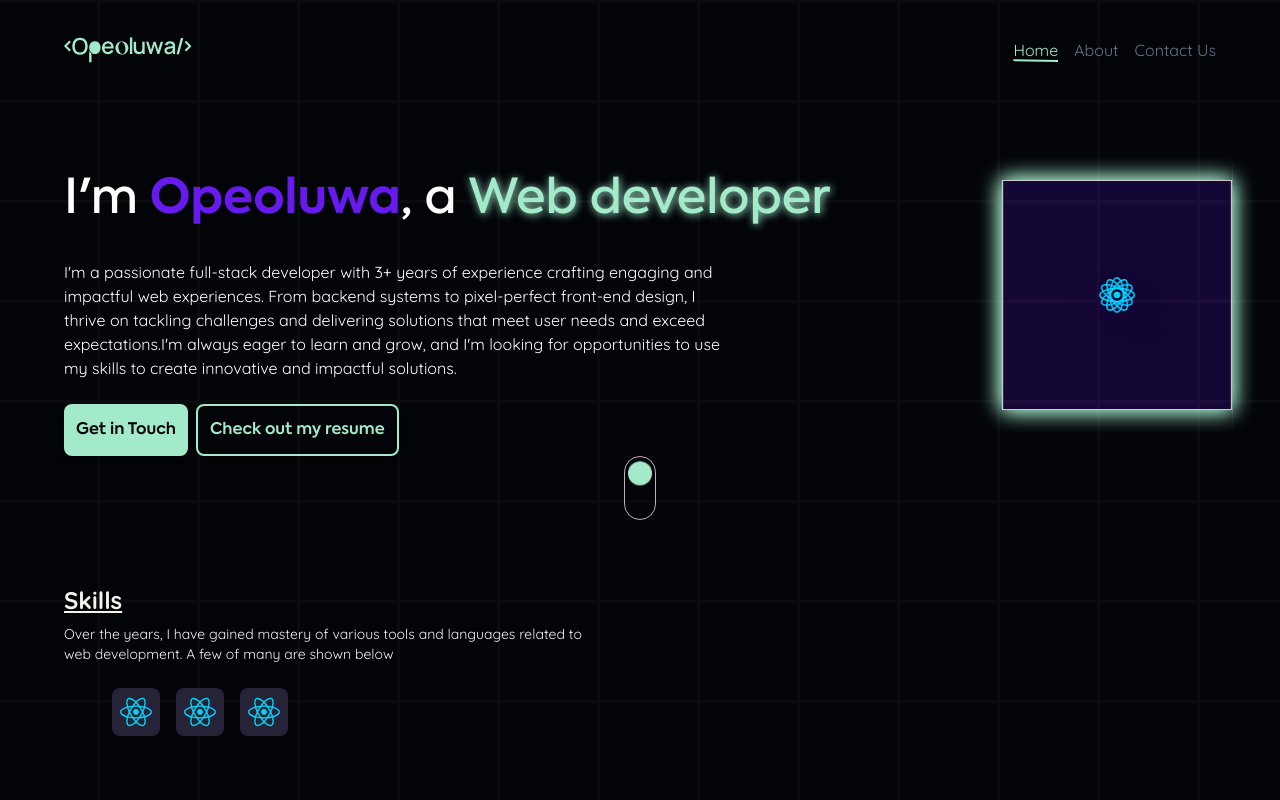
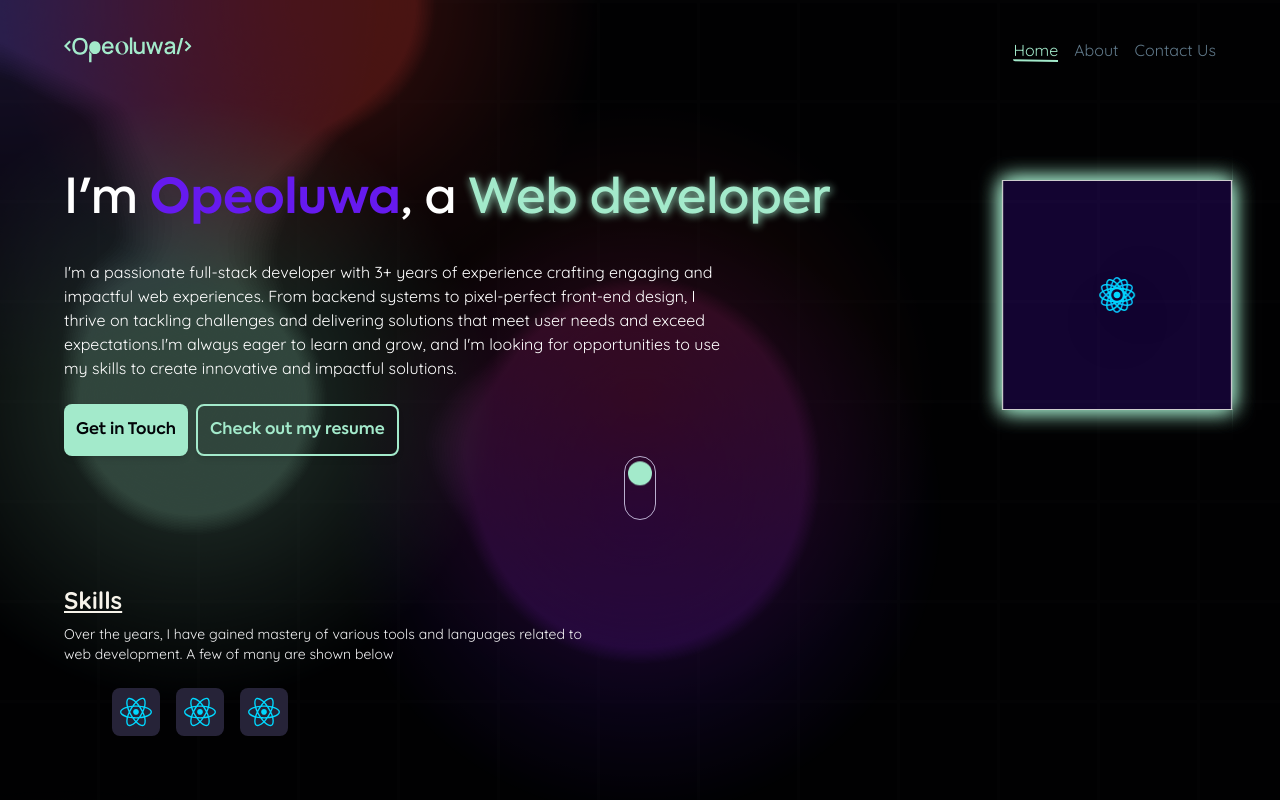
Before and after one commit to Opeoluwa-Ogunlaja/Opeoluwa-Ogunlaja, a React (Vite) app: page / in a window 1280 px wide. Shown: the top 800 px of the page. Built offline with nearby package versions, Linux system fonts and the light colour scheme.

Commit message:
added background senrenren

```diff
--- a/src/App.jsx
+++ b/src/App.jsx
@@ -3,13 +3,15 @@ import './App.scss'
 import Button from './components/Button'
 import { RouterProvider } from 'react-router-dom'
 import { routes } from './routes'
+import { GradientPage } from './components/BgGrad/GradientPage'
 
 function App() {
   const [count, setCount] = useState(0)
 
   return (
     <>
-      <RouterProvider router={routes}/>
+      <GradientPage />
+      <RouterProvider router={routes} />
     </>
   )
 }
--- a/src/App.scss
+++ b/src/App.scss
@@ -15,6 +15,16 @@
     --text-40: 40px;
     --text-48: 48px;
     --text-56: 56px;
+    --color-bg1: rgb(163, 234, 203);
+    --color-bg2: rgb(245, 67, 61);
+    --color1: 102, 26, 238;
+    --color2: 245, 67, 61;
+    --color3: 163, 234, 203;
+    --color4: 200, 50, 50;
+    --color5: 180, 180, 50;
+    --color-interactive: 140, 100, 255;
+    --circle-size: 80%;
+    --blending: hard-light;
 
     --cube-size: clamp(200px, 18vw, 300px);
   }
--- /dev/null
+++ b/src/components/BgGrad/GradientPage.jsx
@@ -0,0 +1,66 @@
+import React, { useCallback, useState } from 'react'
+import './page.css';
+import { useEffect } from 'react';
+import { useAnimationFrame } from './useAnimationFrame';
+
+const InteractiveElement = () => {
+    const [curX, setCurX] =  useState(0)
+    const [curY, setCurY] =  useState(0)
+    const [tgX, setTgX] =  useState(0)
+    const [tgY, setTgY] =  useState(0)
+
+    const [reset] = useAnimationFrame(() => {
+        move()
+    })
+
+    function move(){
+        setCurX((current) => current + (tgX - current) / 20)
+        setCurY((current) => current + (tgY - current) / 20)
+        reset()
+    }
+
+    const eventHandler = useCallback((e) => {
+        setTgX(e.clientX)
+        setTgY(e.clientY)
+    }, [])
+
+    useEffect(() => {
+        window.addEventListener('mousemove', eventHandler)
+
+        return () => {
+            window.removeEventListener('mousemove', eventHandler)
+        }
+    }, [])
+
+    return <div className="interactive" style={{
+        transform: `translate(${Math.round(curX)}px, ${Math.round(curY)}px)`
+    }}></div>
+}
+
+export const GradientPage = () => {
+
+  return (
+    <>
+        <div className="gradient-bg">
+            <svg xmlns='http://www.w3.org/2000/svg'>
+                <defs>
+                    <filter id="goo">
+                        <feGaussianBlur in="SourceGraphic" stdDeviation={10} result='blur'/>
+                        <feColorMatrix in='blur' mode="matrix" values="1 0 0 0 0  0 1 0 0 0  0 0 1 0 0  0 0 0 18 -8" result="goo"/>
+                        <feBlend in="SourceGraphic" in2="goo"/>
+                    </filter>
+                </defs>
+            </svg>
+            <div className="gradients-container">
+                <div className="g1"></div>
+                <div className="g2"></div>
+                <div className="g3"></div>
+                <div className="g4"></div>
+                <div className="g5"></div>
+                <InteractiveElement />
+            </div>
+
+        </div>
+    </>
+  )
+}
--- /dev/null
+++ b/src/components/BgGrad/page.css
@@ -0,0 +1,190 @@
+@keyframes moveInCircle {
+  0% {
+    transform: rotate(0deg);
+  }
+
+  50% {
+    transform: rotate(100deg);
+  }
+
+  100% {
+    transform: rotate(360deg);
+  }
+}
+
+@keyframes moveVertical {
+  0% {
+    transform: translateY(-50%);
+  }
+
+  50% {
+    transform: translateY(50%);
+  }
+
+  100% {
+    transform: translateY(-50%);
+  }
+}
+
+@keyframes moveHorizontally {
+  0% {
+    transform: translateX(-50%) translateY(-10%);
+  }
+
+  50% {
+    transform: translateX(50%) translateY(10%);
+  }
+
+  100% {
+    transform: translateX(-50%) translateY(-10%);
+  }
+}
+
+.gradient-bg {
+  inset: 0;
+  position: fixed;
+  overflow: hidden;
+  z-index: -1;
+
+  /* background: linear-gradient(40deg, var(--color-bg1), var(--color-bg2)); */
+
+  &::after {
+    content: '';
+    position: absolute;
+    inset: 0;
+    background-color: rgb(0 0 0 / 0.7);
+  }
+
+  svg {
+    display: none;
+  }
+
+  .gradients-container {
+    filter: url(#goo);
+    width: 100%;
+    height: 100%;
+  }
+
+  .g1 {
+    position: absolute;
+    background: radial-gradient(
+        circle at center,
+        rgba(var(--color1), 0.8) 0,
+        rgba(var(--color1), 0) 50%
+      )
+      no-repeat;
+    mix-blend-mode: var(--blending);
+
+    width: var(--circle-size);
+    height: var(--circle-size);
+    top: calc(50% - var(--circle-size) / 2);
+    left: calc(50% - var(--circle-size) / 2);
+
+    transform-origin: center center;
+    animation: moveVertical 30s ease infinite;
+
+    opacity: 1;
+  }
+
+  .g2 {
+    position: absolute;
+    background: radial-gradient(
+        circle at center,
+        rgba(var(--color2), 0.8) 0,
+        rgba(var(--color2), 0) 50%
+      )
+      no-repeat;
+    mix-blend-mode: var(--blending);
+
+    width: var(--circle-size);
+    height: var(--circle-size);
+    top: calc(50% - var(--circle-size) / 2);
+    left: calc(50% - var(--circle-size) / 2);
+
+    transform-origin: calc(50% - 400px);
+    animation: moveInCircle 20s reverse infinite;
+
+    opacity: 1;
+  }
+
+  .g3 {
+    position: absolute;
+    background: radial-gradient(
+        circle at center,
+        rgba(var(--color3), 0.8) 0,
+        rgba(var(--color3), 0) 50%
+      )
+      no-repeat;
+    mix-blend-mode: var(--blending);
+
+    width: var(--circle-size);
+    height: var(--circle-size);
+    top: calc(50% - var(--circle-size) / 2 + 200px);
+    left: calc(50% - var(--circle-size) / 2 - 500px);
+
+    transform-origin: calc(50% + 400px);
+    animation: moveInCircle 40s linear infinite;
+
+    opacity: 1;
+  }
+
+  .g4 {
+    position: absolute;
+    background: radial-gradient(
+        circle at center,
+        rgba(var(--color4), 0.8) 0,
+        rgba(var(--color4), 0) 50%
+      )
+      no-repeat;
+    mix-blend-mode: var(--blending);
+
+    width: var(--circle-size);
+    height: var(--circle-size);
+    top: calc(50% - var(--circle-size) / 2);
+    left: calc(50% - var(--circle-size) / 2);
+
+    transform-origin: calc(50% - 200px);
+    animation: moveHorizontal 40s ease infinite;
+
+    opacity: 0.7;
+  }
+
+  .g5 {
+    position: absolute;
+    background: radial-gradient(
+        circle at center,
+        rgba(var(--color5), 0.8) 0,
+        rgba(var(--color5), 0) 50%
+      )
+      no-repeat;
+    mix-blend-mode: var(--blending);
+
+    width: calc(var(--circle-size) * 2);
+    height: calc(var(--circle-size) * 2);
+    top: calc(50% - var(--circle-size));
+    left: calc(50% - var(--circle-size));
+
+    transform-origin: calc(50% - 800px) calc(50% + 200px);
+    animation: moveInCircle 20s ease infinite;
+
+    opacity: 1;
+  }
+
+  .interactive {
+    position: absolute;
+    background: radial-gradient(
+        circle at center,
+        rgba(var(--color-interactive), 0.8) 0,
+        rgba(var(--color-interactive), 0) 50%
+      )
+      no-repeat;
+    mix-blend-mode: var(--blending);
+
+    width: 100%;
+    height: 100%;
+    top: -50%;
+    left: -50%;
+
+    opacity: 0.7;
+  }
+}
--- /dev/null
+++ b/src/components/BgGrad/useAnimationFrame.jsx
@@ -0,0 +1,29 @@
+import { useRef, useEffect, useCallback } from "react";
+
+export const useAnimationFrame = (callback, autoplay = true) => {
+    const callbackRef = useRef(callback);
+    const animationFrameRef = useRef();
+
+    useEffect(() => {
+        callbackRef.current = callback
+    }, [callback])
+
+    const set = useCallback(() => {
+        animationFrameRef.current = window.requestAnimationFrame(callbackRef.current)
+    }, [])
+
+    const clear = useCallback(() => {
+        window.cancelAnimationFrame(intervalRef.current)
+    }, [])
+
+    useEffect(() => {
+        if(autoplay){ set() }
+    }, [])
+
+    const reset = useCallback(() => {
+        clear()
+        set()
+    }, [set, clear])
+
+    return [set, clear, reset]
+}
--- a/src/components/ProjectCard.jsx
+++ b/src/components/ProjectCard.jsx
@@ -2,7 +2,7 @@ import React from 'react'
 
 const ProjectCard = ({ image, title, description, tags }) => {
   return (
-    <div className="rounded-sm bg-neutral-9400 bg-opacity-80 p-12 transition-transform hover:scale-105">
+    <div className="cursor-pointer rounded-sm bg-neutral-9400 bg-opacity-80 p-12 transition-transform hover:scale-105">
       <div className="grid h-128 place-content-center rounded-sm bg-green">
         <img src={image} alt="project image" />
       </div>
--- a/src/home_sections/Testimonials_Section.jsx
+++ b/src/home_sections/Testimonials_Section.jsx
@@ -6,7 +6,7 @@ import { testimonials } from '../data/data'
 
 const Testimonials_Section = () => {
   return (
-    <section className="testimonials-section mx-auto mt-96 rounded-lg bg-neutral-9400 p-24 sm:w-3/5 sm:min-w-[720px] sm:px-64 sm:py-32">
+    <section className="testimonials-section mx-auto mt-96 rounded-lg bg-neutral-9400 p-24 sm:w-7/12 sm:min-w-[720px] sm:px-64 sm:py-32">
       <SectionHeading
         heading={'Testimonials'}
         subHeading={'What my previous clients have to say about me'}
```
